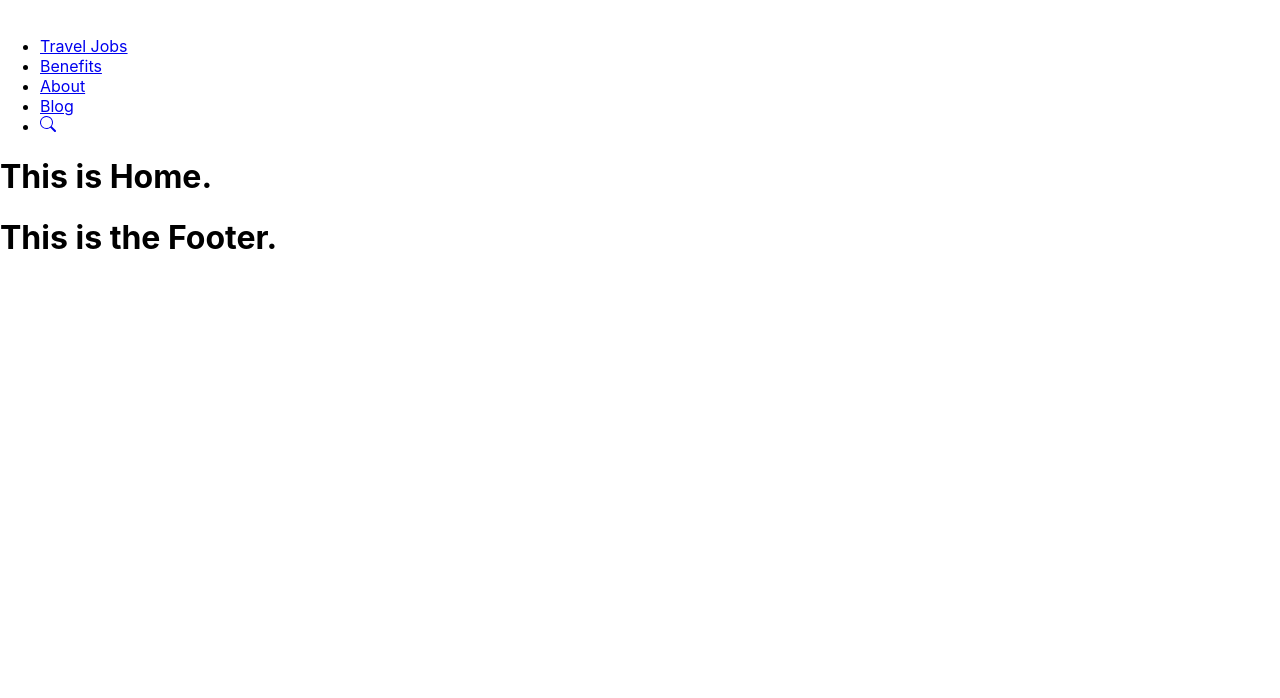
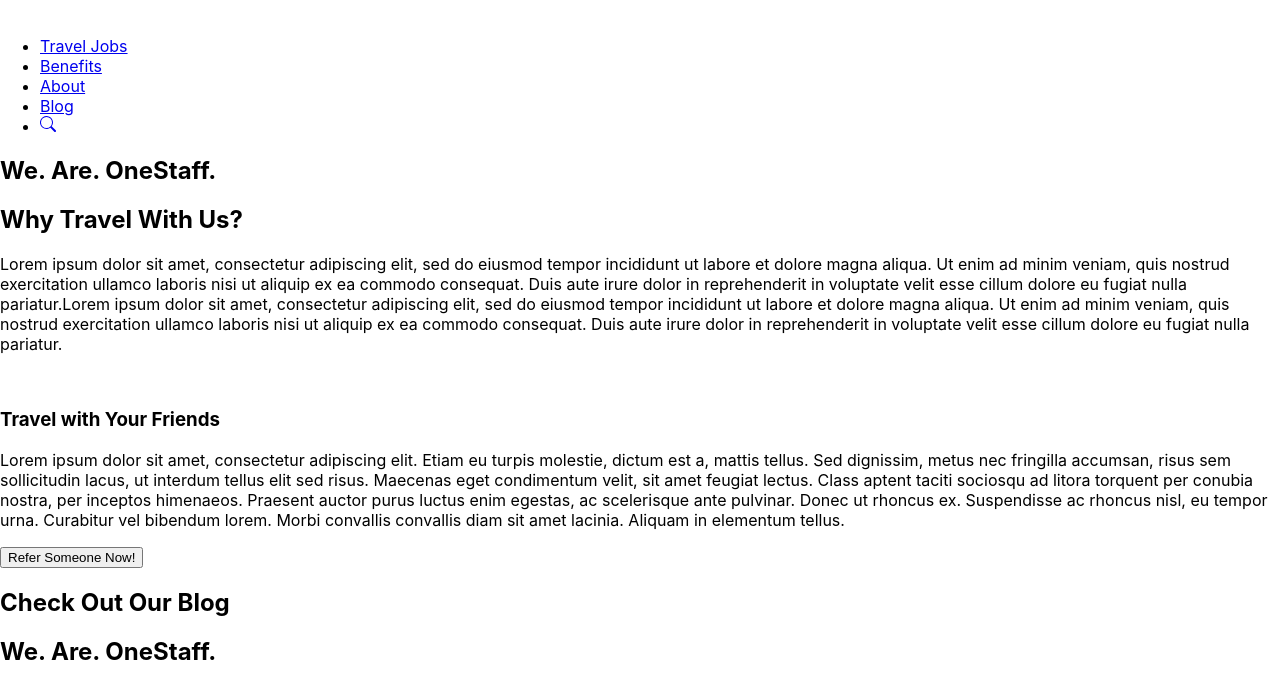
Before and after one commit to chris-hegarty/travel, a React (Create React App) app: page /home in a window 1280 px wide. Shown: the top 698 px of the page. Built offline with nearby package versions, Linux system fonts and the light colour scheme.

Commit message:
Add initial homepage content.

```diff
--- a/src/components/Footer.jsx
+++ b/src/components/Footer.jsx
@@ -3,9 +3,9 @@ import React from "react";
 function Footer() {
 	return (
 		<>
-			<div>
-				<h1>This is the Footer.</h1>
-			</div>
+			<footer>
+				<h2 className="footer-headline">We. Are. OneStaff.</h2>
+			</footer>
 		</>
 	);
 }
--- a/src/components/Home.jsx
+++ b/src/components/Home.jsx
@@ -3,9 +3,55 @@ import React from "react";
 function Home() {
 	return (
 		<>
-			<div>
-				<h1>This is Home.</h1>
-			</div>
+			<main>
+				<section className="hero-image">
+					<h1>We. Are. OneStaff.</h1>
+				</section>
+				<section className="content home-content">
+					<div>
+						<h2>Why Travel With Us?</h2>
+						<p>
+							Lorem ipsum dolor sit amet, consectetur adipiscing elit, sed do
+							eiusmod tempor incididunt ut labore et dolore magna aliqua. Ut
+							enim ad minim veniam, quis nostrud exercitation ullamco laboris
+							nisi ut aliquip ex ea commodo consequat. Duis aute irure dolor in
+							reprehenderit in voluptate velit esse cillum dolore eu fugiat
+							nulla pariatur.Lorem ipsum dolor sit amet, consectetur adipiscing
+							elit, sed do eiusmod tempor incididunt ut labore et dolore magna
+							aliqua. Ut enim ad minim veniam, quis nostrud exercitation ullamco
+							laboris nisi ut aliquip ex ea commodo consequat. Duis aute irure
+							dolor in reprehenderit in voluptate velit esse cillum dolore eu
+							fugiat nulla pariatur.
+						</p>
+					</div>
+					<div>
+						<div>
+							<img src="" alt="" />
+						</div>
+						<div>
+							<h3>Travel with Your Friends</h3>
+							<p>
+								Lorem ipsum dolor sit amet, consectetur adipiscing elit. Etiam
+								eu turpis molestie, dictum est a, mattis tellus. Sed dignissim,
+								metus nec fringilla accumsan, risus sem sollicitudin lacus, ut
+								interdum tellus elit sed risus. Maecenas eget condimentum velit,
+								sit amet feugiat lectus. Class aptent taciti sociosqu ad litora
+								torquent per conubia nostra, per inceptos himenaeos. Praesent
+								auctor purus luctus enim egestas, ac scelerisque ante pulvinar.
+								Donec ut rhoncus ex. Suspendisse ac rhoncus nisl, eu tempor
+								urna. Curabitur vel bibendum lorem. Morbi convallis convallis
+								diam sit amet lacinia. Aliquam in elementum tellus.
+							</p>
+							<button>Refer Someone Now!</button>
+						</div>
+					</div>
+				</section>
+				<section className="blog-row">
+					{/* Ideally, we dynamically map through and output three BlogCard components with the three latest blog
+					posts here. */}
+					<h2>Check Out Our Blog</h2>
+				</section>
+			</main>
 		</>
 	);
 }
```
